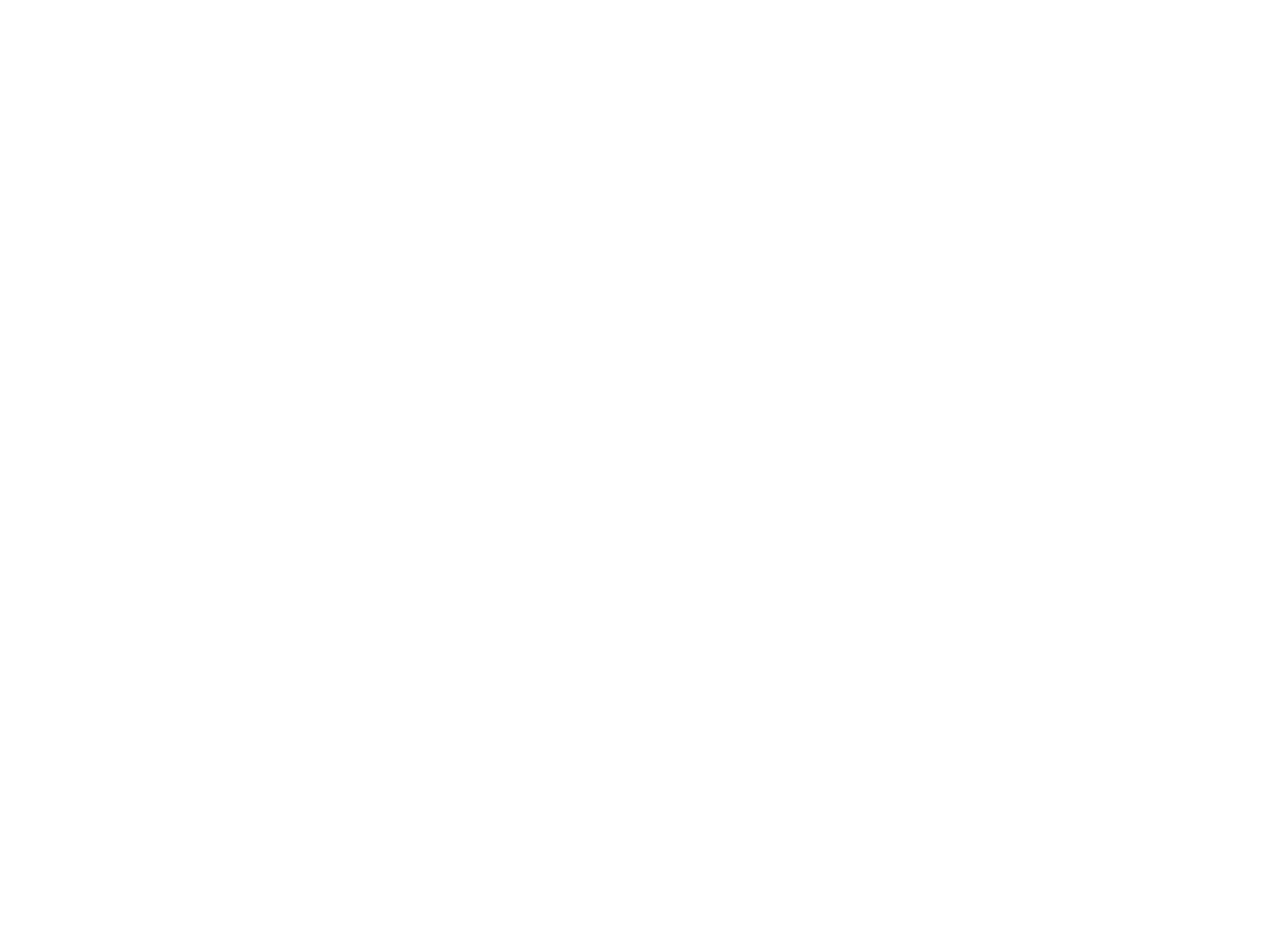
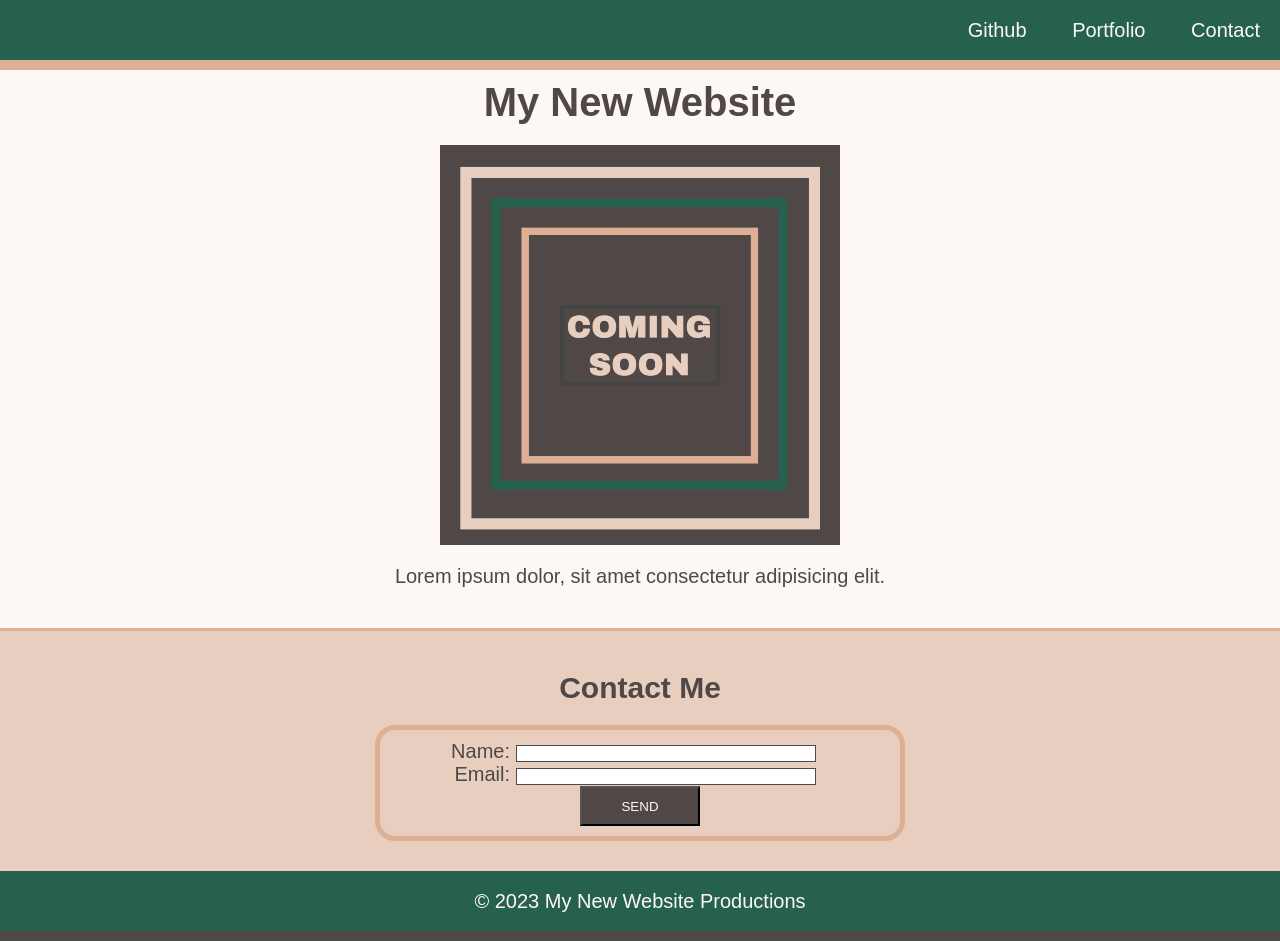
Before and after one commit to carloxweb/first_Day_Repo_BC2023, a plain HTML site: page index.html in a window 1280 px wide. Before the commit the page ends 800 px from the top, so only its background shows below. Drawn offline with Linux system fonts and the light colour scheme.

Commit message:
Update 22_Stu

```diff
--- /dev/null
+++ b/assets/css/style.css
@@ -0,0 +1,113 @@
+/* Universal Selector */
+* {
+  margin:0;
+  padding:0;
+}
+
+/* Element Selectors */
+body {
+  position: relative;
+  font-family: "Goudy Bookletter 1911", sans-serif;
+  font-size: 20px;
+  background-color: #FDF8F5;
+  color: #4F4846;
+}
+
+h1,
+h2 {
+  margin: 20px;
+}
+
+main {
+  padding: 60px 0;
+}
+
+li {
+  display: inline;
+  padding: 0px 20px;
+  text-decoration: none;
+}
+
+a {
+  text-decoration: none;
+  color: #FDF8F5;
+}
+
+header,
+footer {
+  height: 60px;
+  width: 100%;
+  line-height: 60px;
+  background-color: #266150;
+}
+
+header {
+  position: fixed;
+  border-bottom: 10px solid #DDAF94;
+}
+
+footer {
+  position: absolute;
+  margin-top: 0;
+  bottom: 0;
+  border-bottom: 10px solid #4F4846;
+  color: #FDF8F5;
+}
+
+figure {
+  margin-bottom: 40px;
+}
+
+img {
+  display: block;
+  margin: 20px auto;
+}
+
+section {
+  margin-bottom: 0;
+  padding: 20px 10px 40px 10px;
+  border-top: 3px solid #DDAF94;
+  background-color:  #E8CEBF;
+}
+
+form {
+  /* Center the form on the page */
+  margin: 0 auto;
+  width: 500px;
+  padding: 10px;
+  border: 5px solid #DDAF94;
+  border-radius: 20px;
+}
+
+label {
+  display: inline-block;
+  width: 100px;
+}
+
+input,
+textarea {
+  box-sizing: border-box;
+  width: 300px;
+  border: 1px solid #4F4846;
+}
+
+textarea {
+  vertical-align: top;
+  height: 60px;
+}
+
+button {
+  height: 40px;
+  width: 120px;
+  background-color: #4F4846;
+  color: #FDF8F5;
+}
+
+/* Class Selectors */
+.text-center {
+  text-align: center;
+}
+
+.text-right {
+  text-align: right;
+}
--- a/index.html
+++ b/index.html
@@ -1,14 +1,52 @@
 <!DOCTYPE html>
 <html lang="en-US">
+<head>
+  <meta charset="UTF-8">
+  <meta name="viewport" content="width=device-width, initial-scale=1.0">
+  <link rel="stylesheet" type="text/css" href="./assets/css/style.css">
+  <title>My Landing Page</title>
+</head>
 
-  <head>
-    <meta charset="UTF-8">
-    <title>Student Bio</title>
-  </head>
+<body>
+  <header>
+    <nav class="text-right">
+      <ul>
+        <li> <a href="https://github.com/">Github</a></li>
+        <li> <a href="#">Portfolio</a></li>
+        <li> <a href="#contact">Contact</a></li>
+      </ul>
+    </nav>
+  </header>
 
-  <body>
-    <!-- TODO: Write Your Code Below-->
+  <main>
+    <h1 class="text-center">My New Website</h1>
+    <figure>
+      <img src="./assets/images/image-1.png" alt="Graphic with Coming Soon text">
+      <figcaption class="text-center">Lorem ipsum dolor, sit amet consectetur adipisicing elit.</figcaption>
+    </figure>
+    <section id="contact">
+      <h2 class="text-center">Contact Me</h2>
+      <form>
+        <ul>
+          <li>
+            <label class="text-right" for="name">Name:</label>
+            <input type="text" id="name" name="user-name">
+          </li>
+          <li>
+            <label class="text-right" for="email">Email:</label>
+            <input type="text" id="email" name="user-email">
+          </li>
+        </ul>
+        <div class="text-center">
+          <button type="submit">SEND</button>
+        </div>
+      </form>
+    </section>
+  </main>
 
-  </body>
+  <footer class="text-center">
+    © 2023 My New Website Productions
+  </footer>
 
+</body>
 </html>
```
Also changed, not shown: assets/images/image-1.png (added), assets/images/image_1.png (added), css3.css (deleted).
